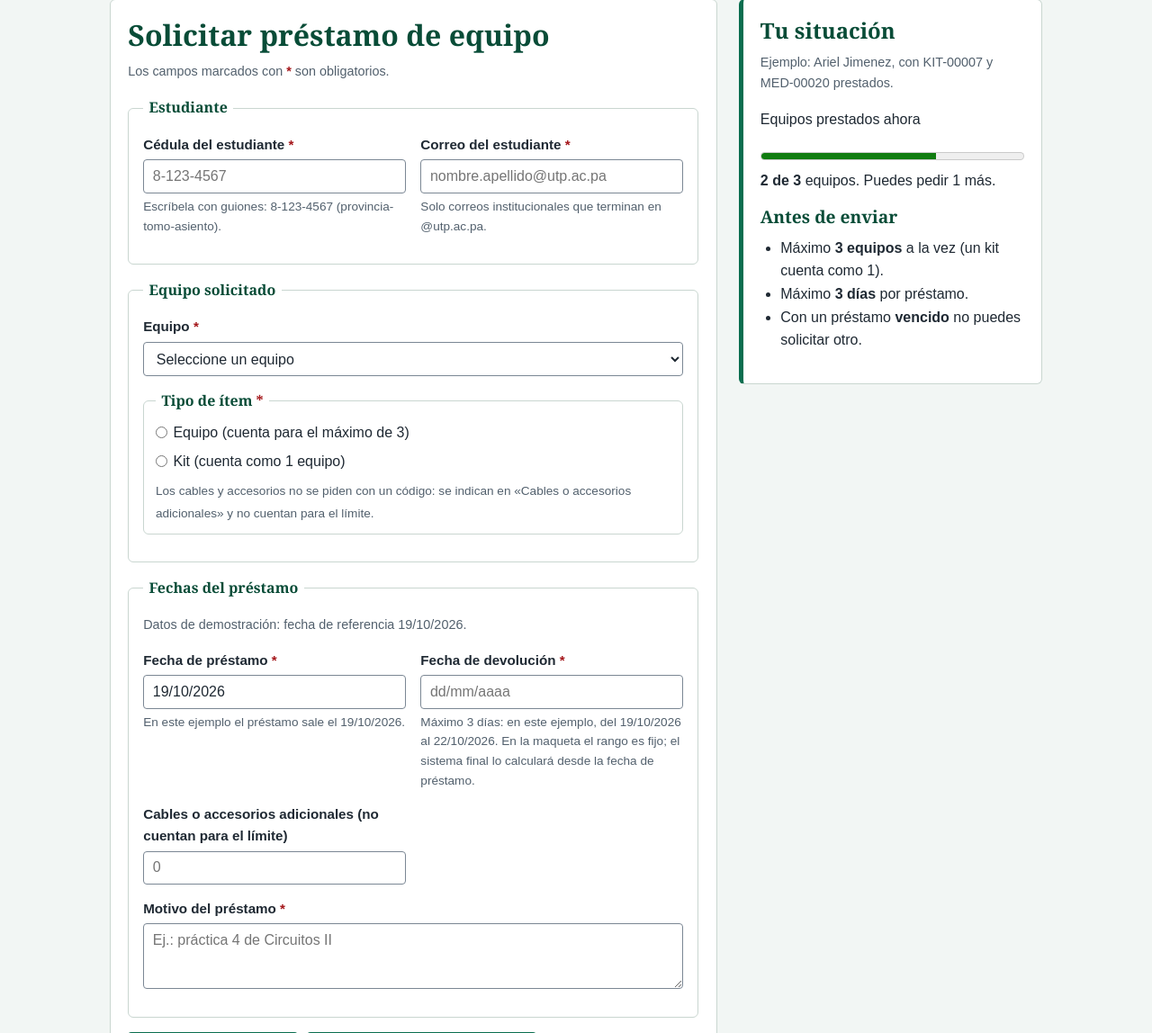
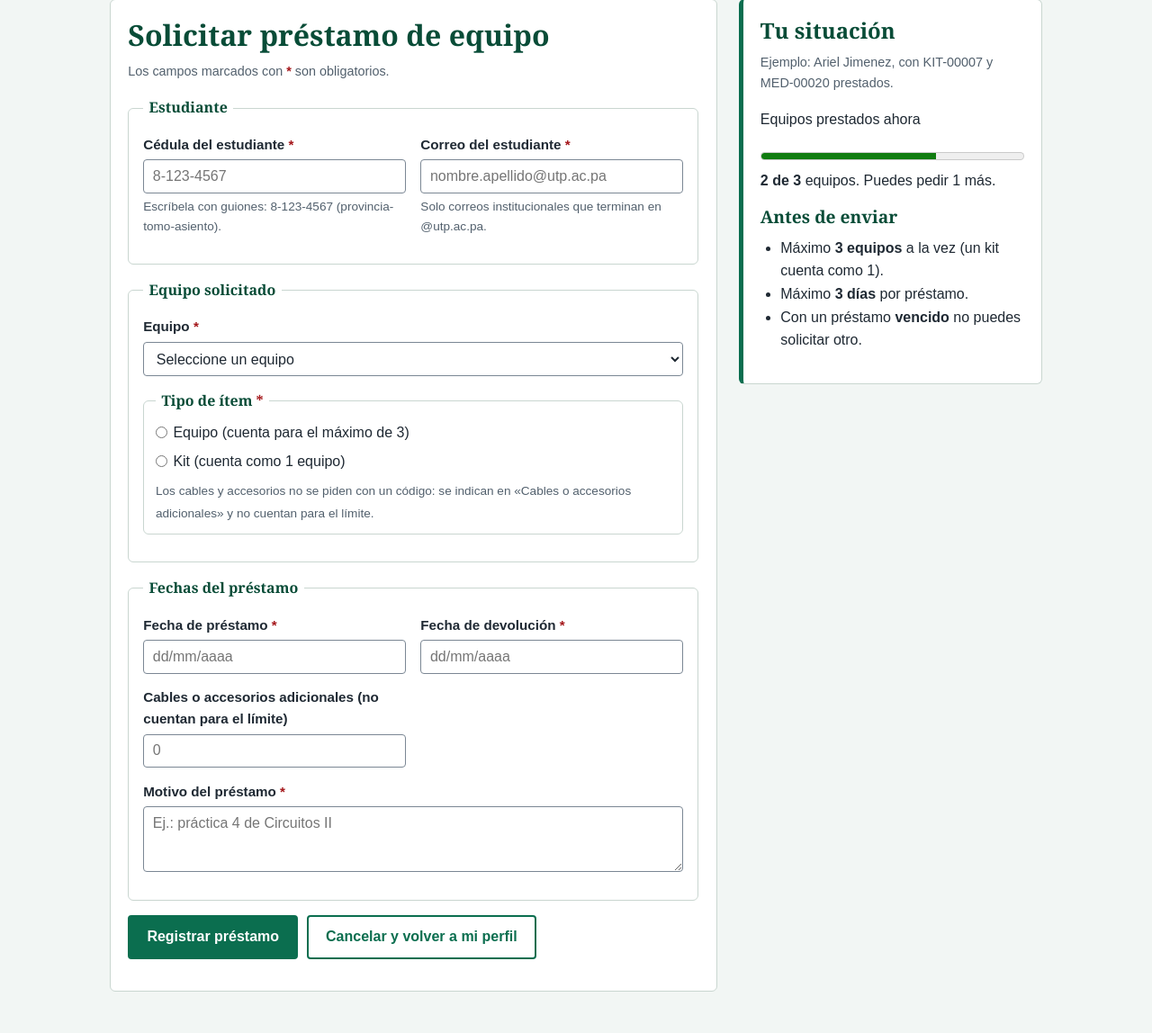
Before and after one commit to arieljimenezthx-glitch/proyecto-semestral-equipo2, a PHP site: page /principal_formulario.php in a window 1280 px wide. Shown: the part 91-1239 px from the top of the page at 90% size. Run offline with PHP 8.4, Linux system fonts and the light colour scheme.

Commit message:
mas capa 8

```diff
--- a/principal_formulario.php
+++ b/principal_formulario.php
@@ -52,17 +52,14 @@ require_once 'includes/encabezado.php';
           </fieldset>
           <fieldset>
             <legend>Fechas del préstamo</legend>
-            <p class="eq02-nota">Datos de demostración: fecha de referencia 19/10/2026.</p>
             <div class="eq02-rejilla">
               <div class="eq02-campo">
                 <label for="fecha_prestamo">Fecha de préstamo <span class="eq02-obligatorio" aria-hidden="true">*</span></label>
-                <input type="text" id="fecha_prestamo" name="fecha_prestamo" required placeholder="dd/mm/aaaa" pattern="[0-9]{2}/[0-9]{2}/[0-9]{4}" maxlength="10" value="19/10/2026" aria-describedby="eq02-ayuda-fecha-prestamo">
-                <span class="eq02-ayuda" id="eq02-ayuda-fecha-prestamo">En este ejemplo el préstamo sale el 19/10/2026.</span>
+                <input type="text" id="fecha_prestamo" name="fecha_prestamo" required placeholder="dd/mm/aaaa" pattern="[0-9]{2}/[0-9]{2}/[0-9]{4}" maxlength="10">
               </div>
               <div class="eq02-campo">
                 <label for="fecha_devolucion">Fecha de devolución <span class="eq02-obligatorio" aria-hidden="true">*</span></label>
-                <input type="text" id="fecha_devolucion" name="fecha_devolucion" required placeholder="dd/mm/aaaa" pattern="[0-9]{2}/[0-9]{2}/[0-9]{4}" maxlength="10" aria-describedby="eq02-ayuda-fecha-devolucion">
-                <span class="eq02-ayuda" id="eq02-ayuda-fecha-devolucion">Máximo 3 días: en este ejemplo, del 19/10/2026 al 22/10/2026. En la maqueta el rango es fijo; el sistema final lo calculará desde la fecha de préstamo.</span>
+                <input type="text" id="fecha_devolucion" name="fecha_devolucion" required placeholder="dd/mm/aaaa" pattern="[0-9]{2}/[0-9]{2}/[0-9]{4}" maxlength="10">
               </div>
               <div class="eq02-campo">
                 <label for="cantidad_accesorios">Cables o accesorios adicionales (no cuentan para el límite)</label>
```
